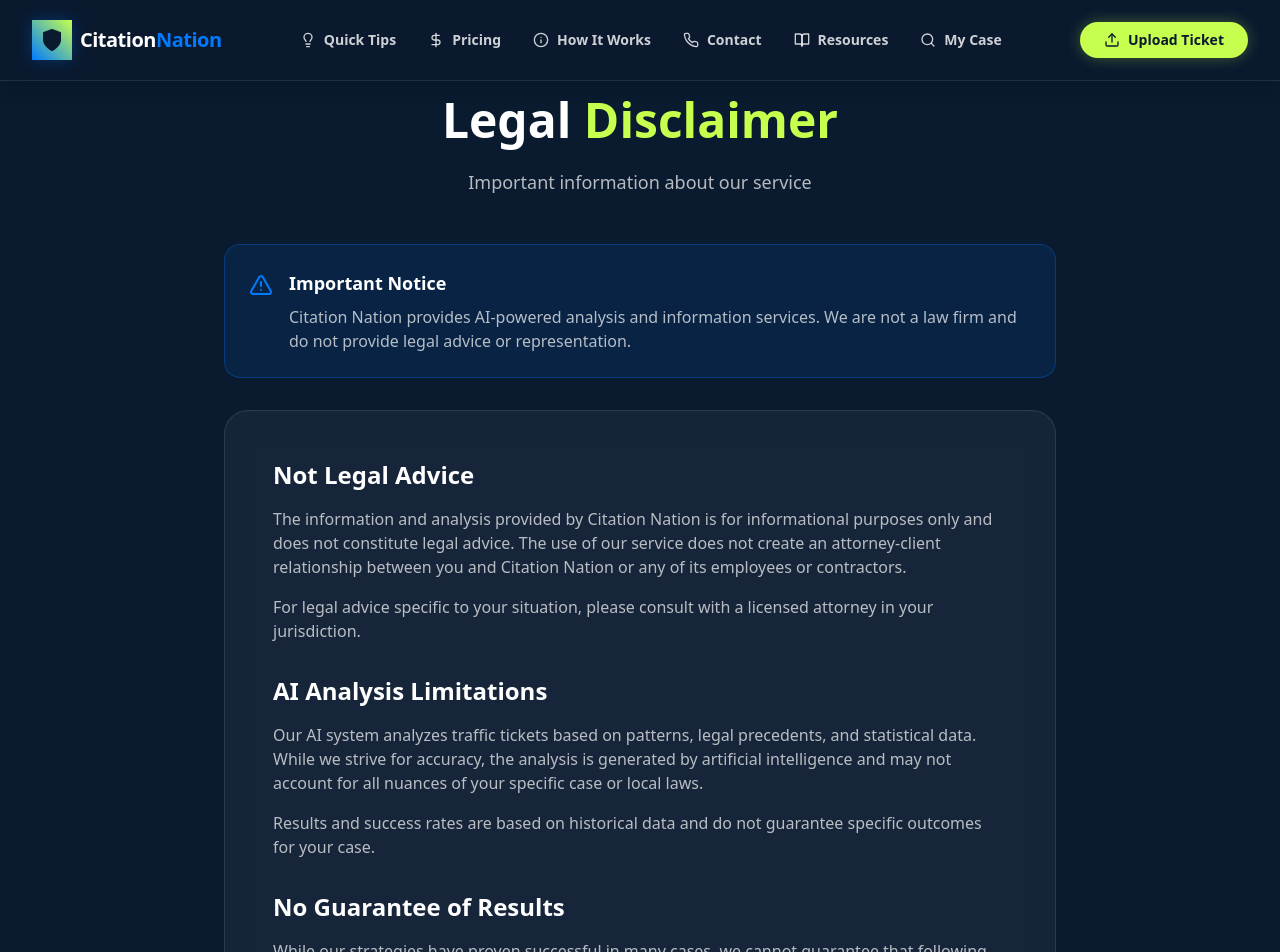
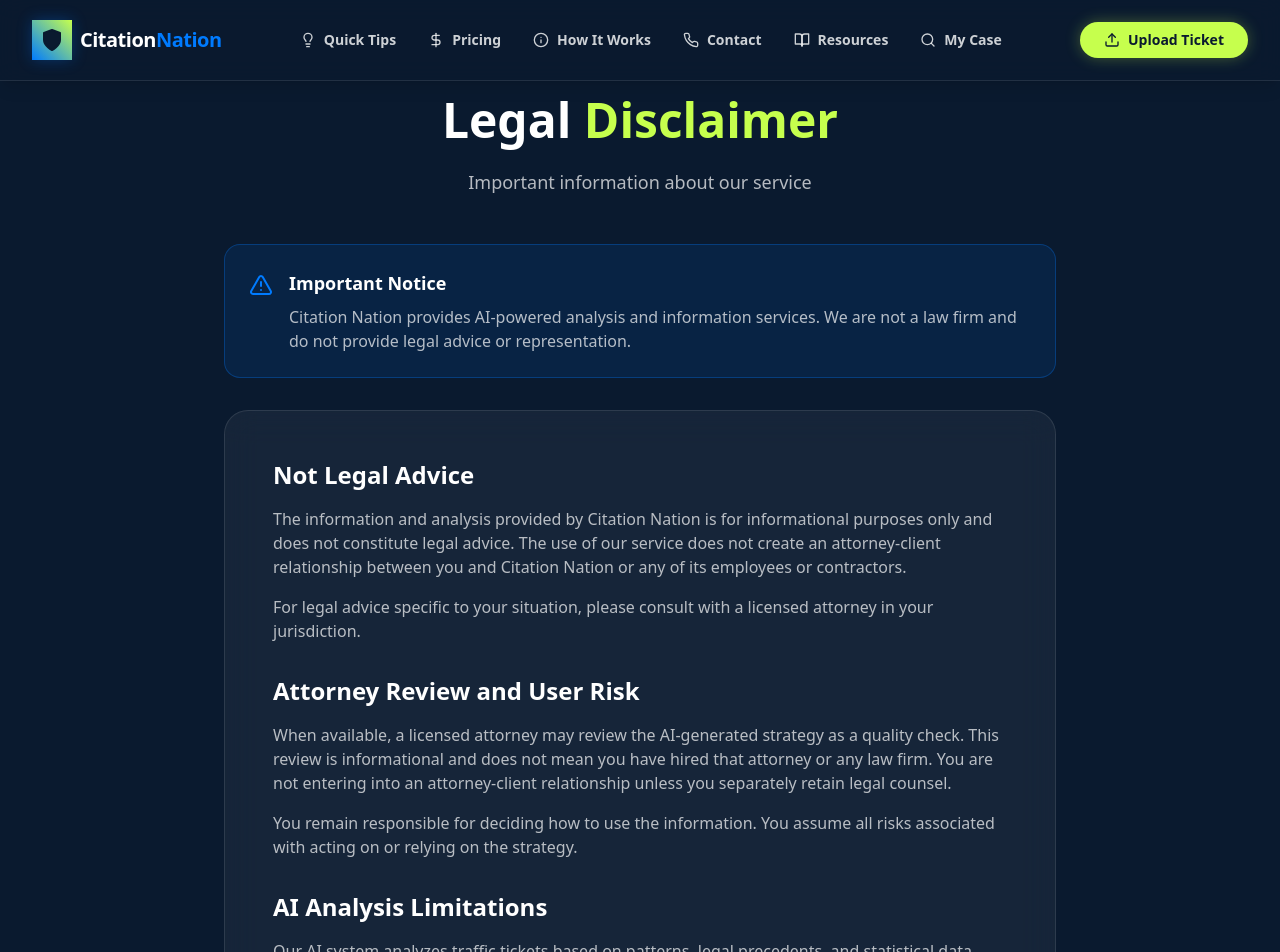
Before and after one commit to cedricevans/nopo, a React (Vite) app: page /legal-disclaimer in a window 1280 px wide. Shown: the top 952 px of the page. Built offline with nearby package versions, Linux system fonts and the light colour scheme.

Commit message:
Clarify AI strategy disclaimer and attorney review

```diff
--- a/src/pages/Confirmation.jsx
+++ b/src/pages/Confirmation.jsx
@@ -113,6 +113,13 @@
             </motion.div>
           </div>
 
+          <div className="bg-white/5 border border-white/10 rounded-xl p-5 mb-6 text-sm text-white/70 print:hidden">
+            <p>
+              This strategy is informational and AI-generated. When available, a licensed attorney may review it as a quality check,
+              but you are not hiring a lawyer unless you separately retain one. Results vary, and you assume all risk in using this information.
+            </p>
+          </div>
+
           <motion.div
             initial={{ y: 20, opacity: 0 }}
             animate={{ y: 0, opacity: 1 }}
--- a/src/pages/LegalDisclaimer.jsx
+++ b/src/pages/LegalDisclaimer.jsx
@@ -44,12 +44,22 @@
             </section>
 
             <section>
+              <h2 className="text-2xl font-bold text-white mb-4">Attorney Review and User Risk</h2>
+              <p className="text-white/70 mb-4">
+                When available, a licensed attorney may review the AI-generated strategy as a quality check. This review is informational and does not mean you have hired that attorney or any law firm. You are not entering into an attorney-client relationship unless you separately retain legal counsel.
+              </p>
+              <p className="text-white/70">
+                You remain responsible for deciding how to use the information. You assume all risks associated with acting on or relying on the strategy.
+              </p>
+            </section>
+
+            <section>
               <h2 className="text-2xl font-bold text-white mb-4">AI Analysis Limitations</h2>
               <p className="text-white/70 mb-4">
                 Our AI system analyzes traffic tickets based on patterns, legal precedents, and statistical data. While we strive for accuracy, the analysis is generated by artificial intelligence and may not account for all nuances of your specific case or local laws.
               </p>
               <p className="text-white/70">
-                Results and success rates are based on historical data and do not guarantee specific outcomes for your case.
+                Results and success rates are based on historical data and do not guarantee specific outcomes for your case. Outcomes vary by jurisdiction, judge, facts, and evidence.
               </p>
             </section>
 
```
